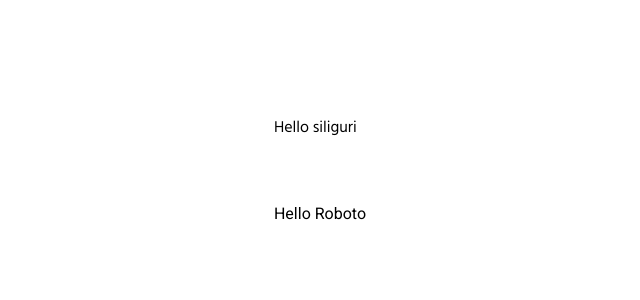
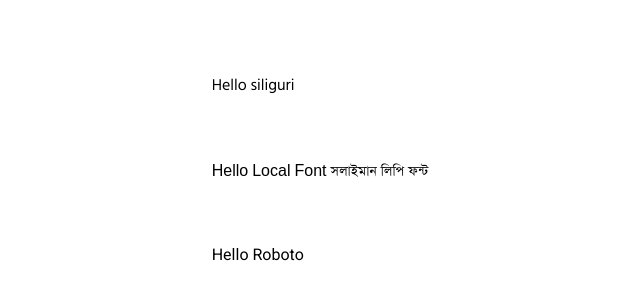
Before and after one commit to MohanManirul/AssetOptimization, a Next.js app: page / in a window 1280 px wide. Shown: the part 320-620 px from the top of the page, without its empty margins (320-960 px from the left). Built offline with nearby package versions, Linux system fonts and the light colour scheme.

Commit message:
solaiman lipi font support

```diff
--- a/src/app/globals.css
+++ b/src/app/globals.css
@@ -1,5 +1,12 @@
+
+
+
 .my-text-siliguri{
   font-family:var(--font-siliguri)
+}
+
+.my-local-font{
+  font-family:var(--local-font)
 }
 
 .my-text-roboto{
--- a/src/app/layout.js
+++ b/src/app/layout.js
@@ -1,5 +1,11 @@
 import {Hind_Siliguri, Roboto} from "next/font/google";
+import LocalFont from "next/font/local";
 import "./globals.css";
+
+const MyLocalFont = LocalFont({
+  src:'./fonts/SolaimanLipi.ttf',
+  variable: "--local-font",
+})
 
 const Siliguri = Hind_Siliguri({
   subsets: ["latin"],
@@ -15,7 +21,8 @@ const roboto_font = Roboto({
 
 export default function RootLayout({ children }) {
   return (
-    <html lang="en" className={`${Siliguri.variable} ${roboto_font.variable} `}>
+    // for single font <html lang="en" className={Siliguri.variable}>
+    <html lang="en" className={`${Siliguri.variable} ${roboto_font.variable} ${MyLocalFont.variable} `}>
       <body>
         {children}
       </body>
--- a/src/app/page.js
+++ b/src/app/page.js
@@ -6,6 +6,7 @@ export default function Home() {
     <div className={styles.page}>
       <main className={styles.main}>
         <p className="my-text-siliguri">Hello siliguri</p>
+        <p className="my-local-font">Hello Local Font সলাইমান লিপি ফন্ট </p>
         <p className="my-text-roboto">Hello Roboto</p>
 
       </main>
```
Also changed, not shown: src/app/fonts/SolaimanLipi.ttf (added).
